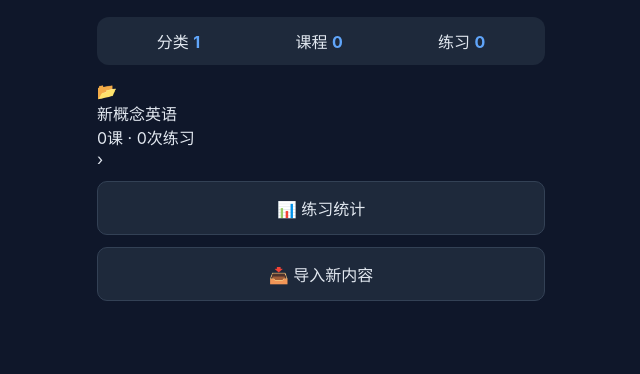
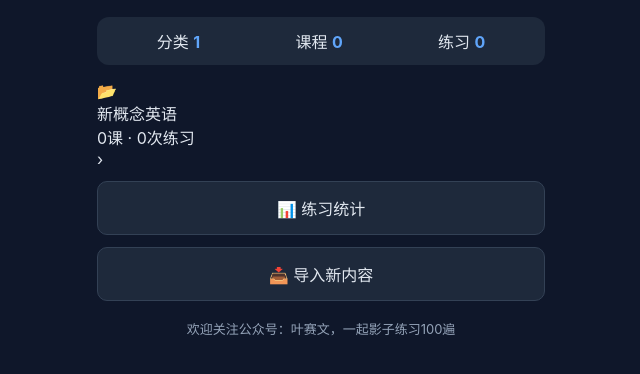
Before and after one commit to yesaiwen2008/shadow100, a website: page index.html in a window 1280 px wide. Shown: the part 98-472 px from the top of the page, without its empty margins (319-959 px from the left). Drawn offline with Linux system fonts and the light colour scheme.

Commit message:
feat: 首页底部添加公众号引导文案

```diff
--- a/index.html
+++ b/index.html
@@ -22,6 +22,7 @@
       <div id="category-list"></div>
       <button class="btn-big" onclick="openStats()">📊 练习统计</button>
       <button class="btn-big" onclick="openImport()">📥 导入新内容</button>
+      <p style="text-align:center;font-size:13px;color:#94a3b8;margin-top:18px">欢迎关注公众号：叶赛文，一起影子练习100遍</p>
     </div>
 
     <!-- 统计页 -->
```
